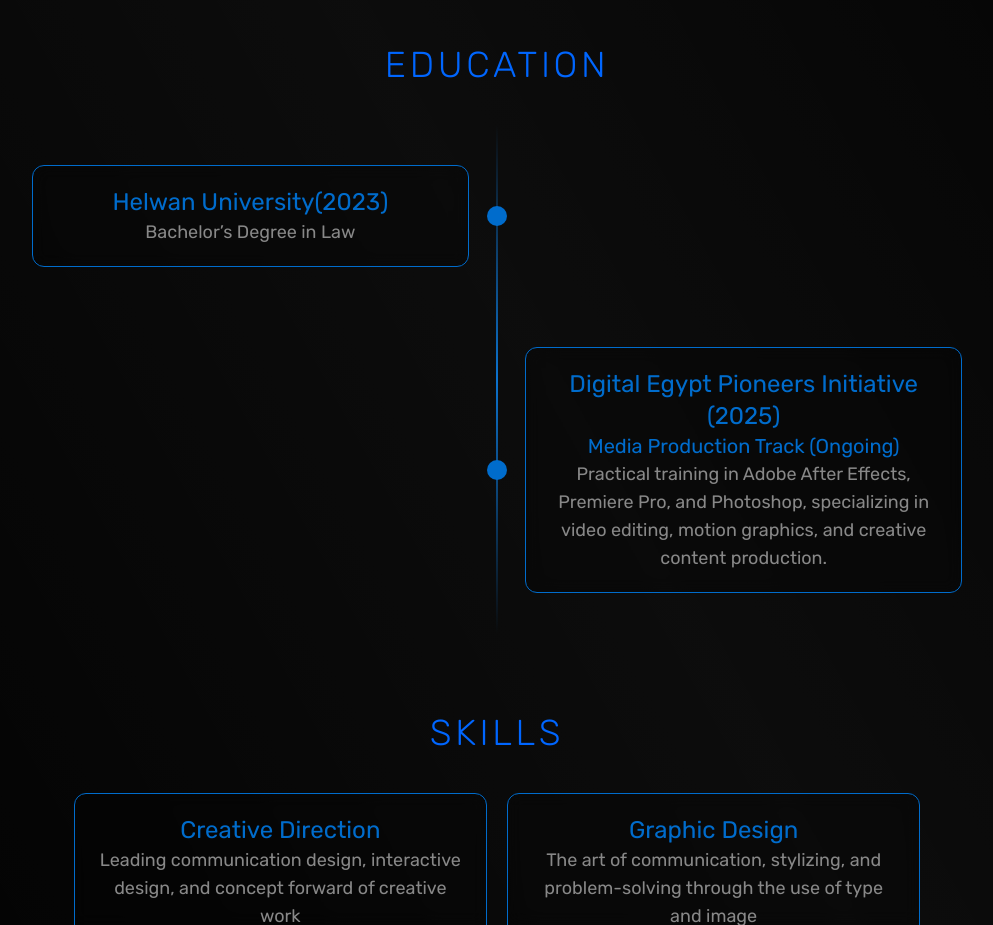
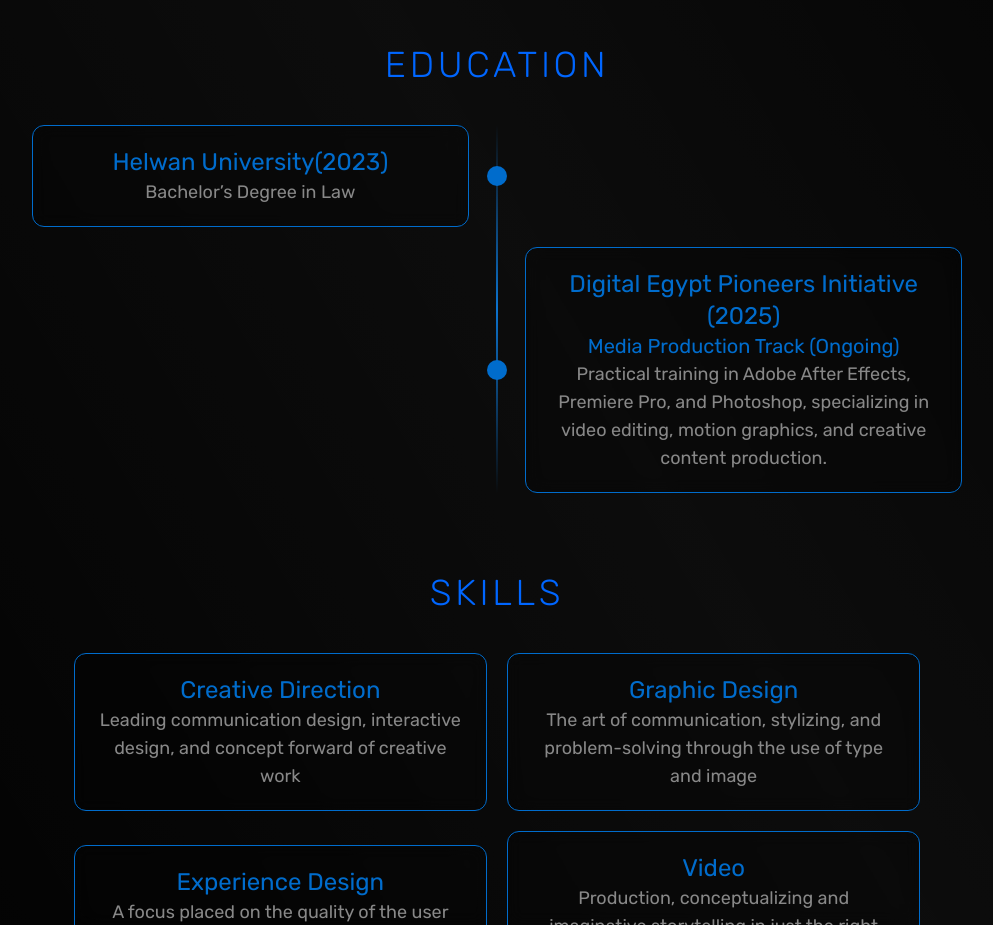
Before and after one commit to xRk111/kareem, a plain HTML site: page index.html in a window 1280 px wide. Shown: the part 880-1805 px from the top of the page, without its empty margins (143-1136 px from the left). Drawn offline with nearby package versions, Linux system fonts and the light colour scheme; a web font is replaced by a local one.

Commit message:
Update index.html

```diff
--- a/index.html
+++ b/index.html
@@ -13,8 +13,8 @@
 
     <meta property="og:title" content="Kareem Salah - Video Editor" />
     <meta property="og:description" content="I'm a video editor. I'm passionate about creating visually appealing content. I'm a master of Adobe Premiere Pro, After Effects, Photoshop, and more. I'm also fluent in English and Arabic." />
-    <meta property="og:image" content="/media/logo.png" />
-    <meta property="og:url" content="/" />
+    <meta property="og:image" content="https://xrk111.github.io/kareem/media/logo.png" />
+    <meta property="og:url" content="https://xrk111.github.io/kareem" />
 
     <meta name="twitter:title" content="Kareem Salah - Video Editor" />
     <meta name="twitter:description" content="I'm a video editor. I'm passionate about creating visually appealing content. I'm a master of Adobe Premiere Pro, After Effects, Photoshop, and more. I'm also fluent in English and Arabic." />
@@ -89,24 +89,24 @@
       <header>
         <h2 class="font-thin text-2xl lg:text-4xl text-brand-primary tracking-widest uppercase">Education</h2>
       </header>
-      <article class="w-full relative text-center lg:w-3/4 flex flex-col">
-        <span class="absolute top-0 left-1/2 -translate-x-1/2 origin-top w-0.5 h-full bg-gradient-to-t from-transparent via-brand-secondary to-transparent -z-10"></span>
-        <div class="w-full py-10 relative flex justify-center items-center gap-20">
+      <article class="w-full lg:w-3/4 flex flex-col gap-5 text-center relative">
+        <span class="absolute top-0 left-1/2 -translate-x-1/2 origin-top w-0.5 h-full bg-gradient-to-t from-transparent via-brand-secondary to-transparent -z-10 max-lg:hidden"></span>
+        <div class="w-full relative flex justify-center items-center gap-20">
           <div class="w-full p-5 rounded-xl backdrop-blur-sm bg-black/20 border border-brand-secondary">
             <h2 class="w-full text-center text-lg lg:text-2xl text-brand-secondary">Helwan University(2023)</h2>
             <p class="w-full text-center text-lg text-brand-text-secondary">Bachelor’s Degree in Law</p>
           </div>
-          <i class="absolute w-5 aspect-square rounded-full bg-brand-secondary"></i>
-          <div class="w-full"></div>
+          <i class="absolute w-5 aspect-square rounded-full bg-brand-secondary max-lg:hidden"></i>
+          <div class="w-full max-lg:hidden"></div>
         </div>
-        <div class="w-full py-10 relative flex flex-row-reverse justify-center items-center gap-20">
+        <div class="w-full relative flex flex-row-reverse justify-center items-center gap-20">
           <div class="w-full p-5 rounded-xl backdrop-blur-sm bg-black/20 border border-brand-secondary">
             <h2 class="w-full text-center text-lg lg:text-2xl text-brand-secondary">Digital Egypt Pioneers Initiative (2025)</h2>
             <h3 class="w-full text-center text-lg lg:text-xl text-brand-secondary">Media Production Track (Ongoing)</h3>
             <p class="w-full text-center text-lg text-brand-text-secondary">Practical training in Adobe After Effects, Premiere Pro, and Photoshop, specializing in video editing, motion graphics, and creative content production.</p>
           </div>
-          <i class="absolute w-5 aspect-square rounded-full bg-brand-secondary"> </i>
-          <div class="w-full"></div>
+          <i class="absolute w-5 aspect-square rounded-full bg-brand-secondary max-lg:hidden"> </i>
+          <div class="w-full max-lg:hidden"></div>
         </div>
       </article>
     </section>
```
